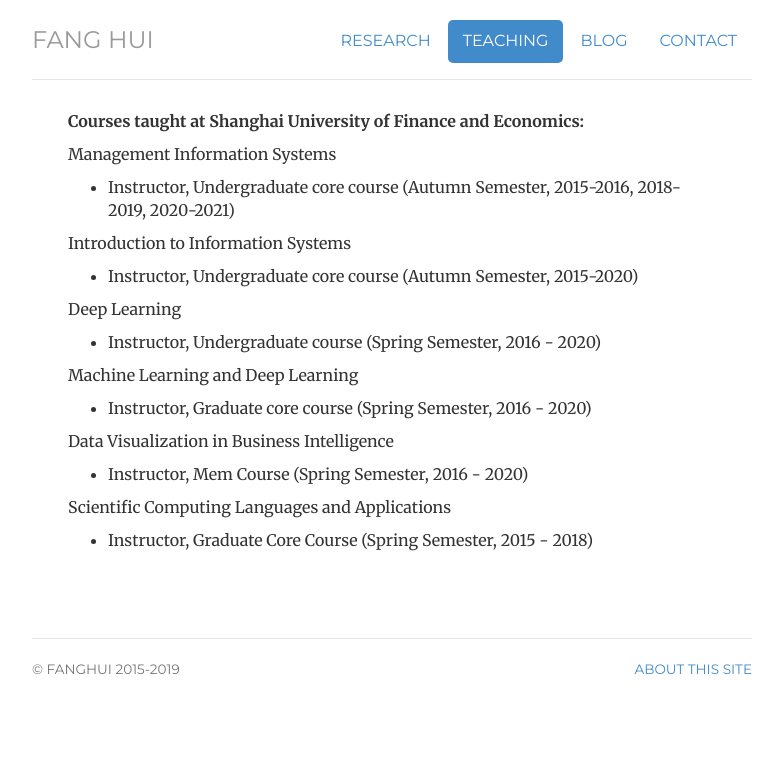
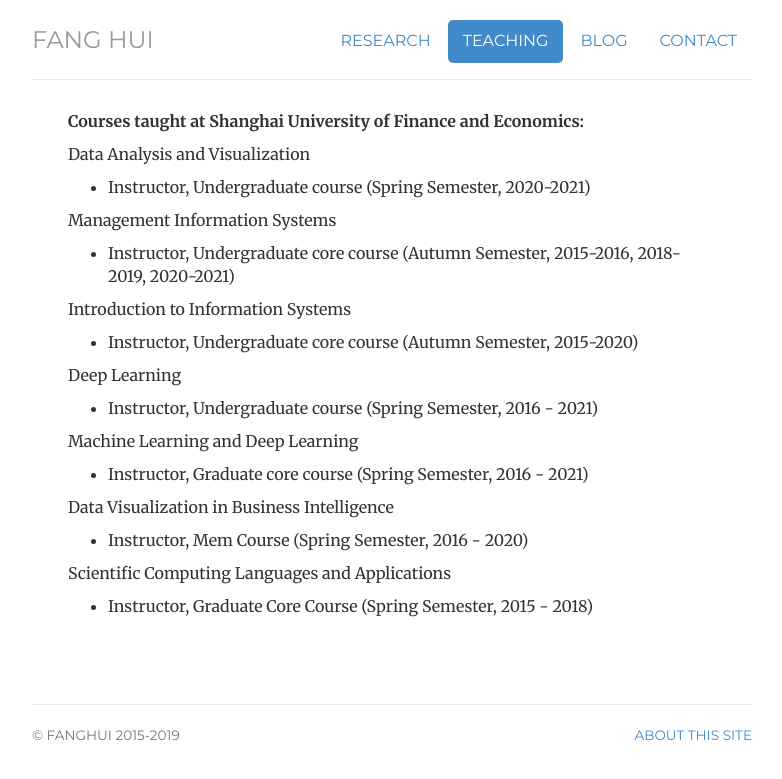
Before and after one commit to fsansan/fsansan.github.io, a Jekyll site: the page built from teaching/index.html, in a window 1280 px wide. Shown: the top 779 px of the page, without its empty margins (248-1030 px from the left). Built offline with Jekyll 4.4.1, drawn with Linux system fonts in a browser that asks for light colours.

Commit message:
Update index.html

```diff
--- a/teaching/index.html
+++ b/teaching/index.html
@@ -13,6 +13,10 @@
 		<!-- <h2>Courses</h2> -->
 
 		<p><strong>Courses taught at Shanghai University of Finance and Economics:</strong></p>
+		<p>Data Analysis and Visualization</p>
+		<ul>
+		<li>Instructor, Undergraduate course (Spring Semester, 2020-2021) </li>
+		</ul>
 		<p>Management Information Systems</p>
 		<ul>
 		<li>Instructor, Undergraduate core course (Autumn Semester, 2015-2016, 2018-2019, 2020-2021) </li>
@@ -23,11 +27,11 @@
 		</ul>
 		<p>Deep Learning</p>
 		<ul>
-		<li>Instructor, Undergraduate course (Spring Semester, 2016 - 2020) </li>
+		<li>Instructor, Undergraduate course (Spring Semester, 2016 - 2021) </li>
 		</ul>
 		<p>Machine Learning and Deep Learning</p>
 		<ul>
-		<li>Instructor, Graduate core course (Spring Semester, 2016 - 2020) </li>
+		<li>Instructor, Graduate core course (Spring Semester, 2016 - 2021) </li>
 		</ul>
 		<p>Data Visualization in Business Intelligence</p>
 		<ul>
```
